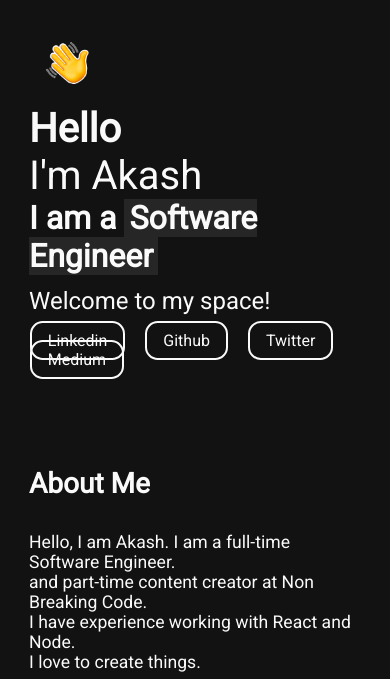
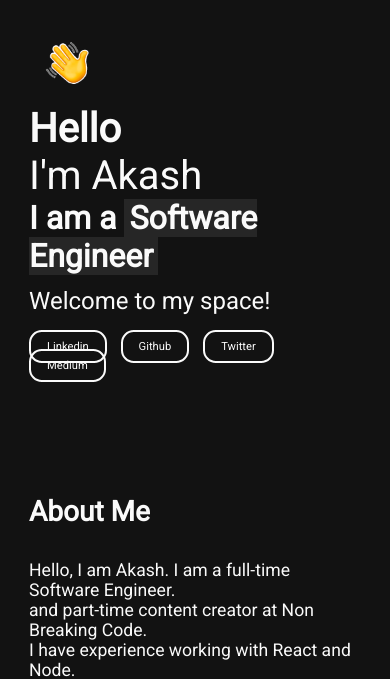
Before and after one commit to codeguyakash/akash, a plain HTML site: page index.html in a window 390 px wide. Shown: the part 76-755 px from the top of the page. Drawn offline with Linux system fonts and the light colour scheme.

Commit message:
change alignment of social icons

```diff
--- a/index.html
+++ b/index.html
@@ -70,12 +70,12 @@
     </section>
     <hr>
     <section id="projects">
+      <h3 class="sub-heading">Projects</h3>
       <div class="child-sec flex">
         <div>
           <img src="image/backend.jpg" alt="backend-project-pic" />
         </div>
         <div class="left">
-          <h3 class="sub-heading">Projects</h3>
           <h4>Backend Safe Notes</h4>
           <p class="para">
             Our application exposes API's that allow users to perform CRUD operations. Users can create, read, update, and delete data records effortlessly through these endpoints.
--- a/style.css
+++ b/style.css
@@ -98,7 +98,7 @@ p {
   margin: 2.5rem 0;
 }
 .social-btn {
-  margin-right: 1rem;
+  margin-right: 10px;
   border: 2px solid #fafafa;
   padding: 0.5rem 1rem;
   border-radius: 0.8rem;
@@ -342,7 +342,17 @@ footer {
     margin: 1rem;
   }
   .social {
-    margin: 1rem 0.05rem;
+    margin-top: 20px;
+  }
+  .social-btn {
+    margin-right: 10px;
+    font-size: 0.7rem;
+    border: 2px solid #fafafa;
+    padding: 0.5rem 1rem;
+    border-radius: 0.8rem;
+    text-decoration: none;
+    position: relative;
+    z-index: 2;
   }
   /* about-section */
   h3 {
```
